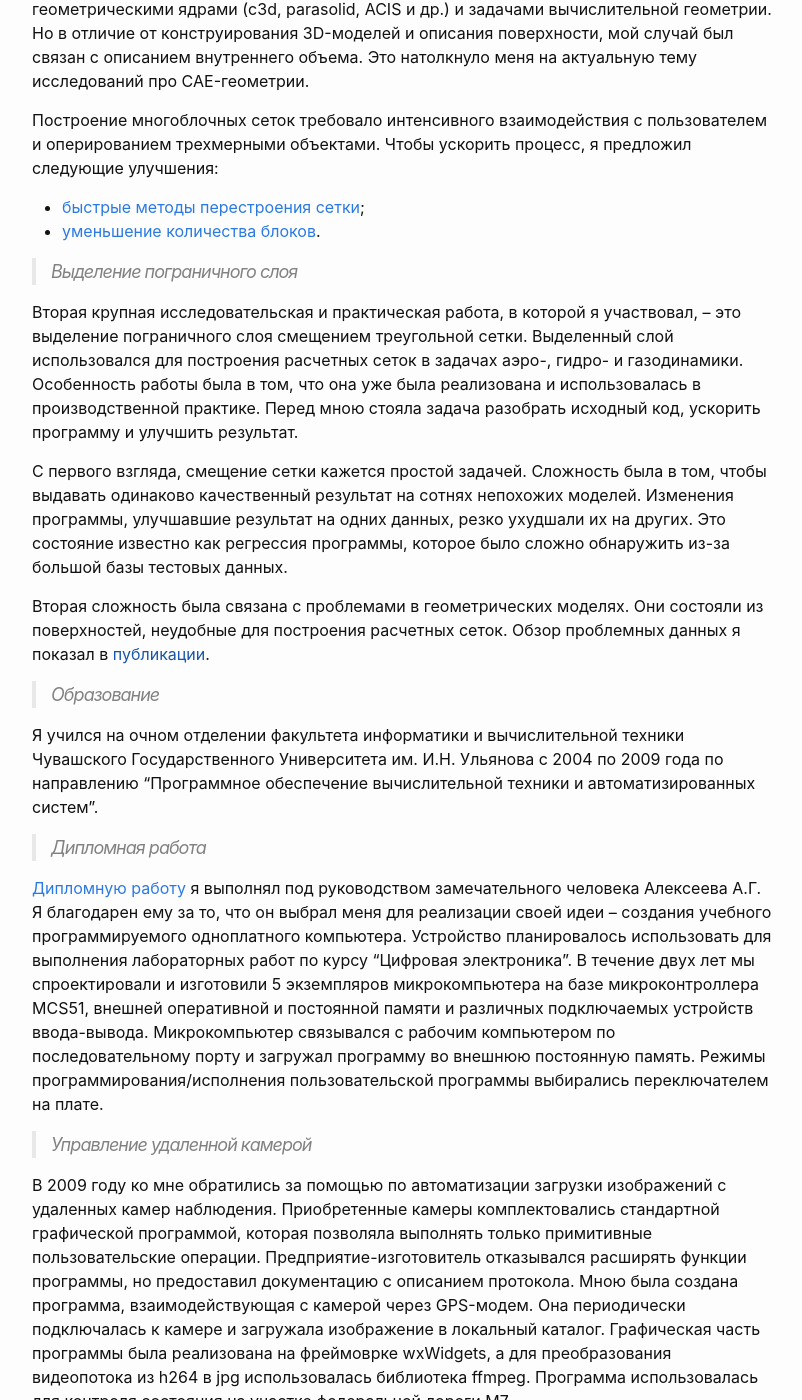
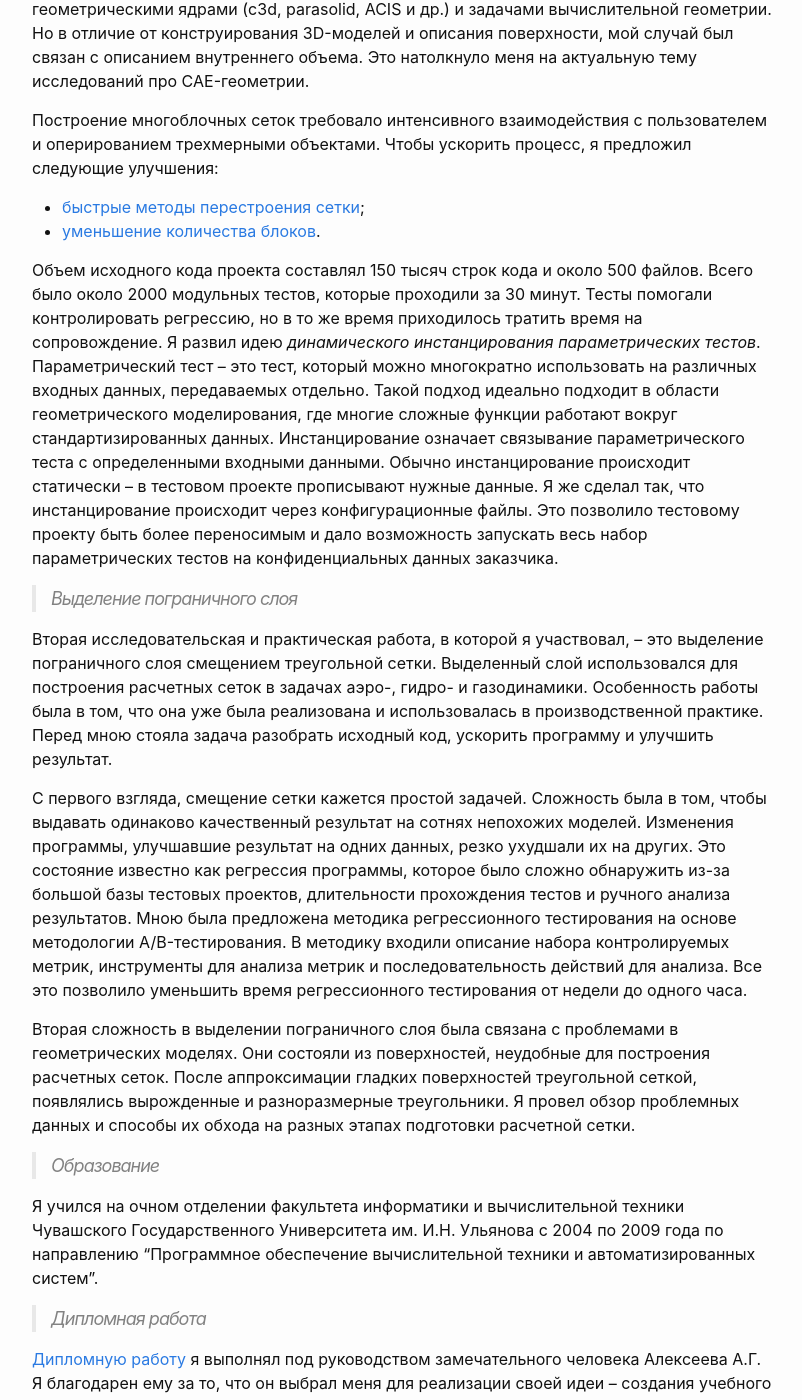
Before and after one commit to wolodyx/wolodyx.github.io, a Jekyll site: the page built from about.md, in a window 1280 px wide and 1400 px high, scrolled down 860 px. Shown: the whole window, without its empty margins (238-1040 px from the left). Built offline with Jekyll 4.4.1, drawn with Linux system fonts in a browser that asks for light colours; some of the changed text lies outside the part shown.

Commit message:
Обновление

```diff
--- a/about.md
+++ b/about.md
@@ -7,11 +7,9 @@ permalink: /about/
 Всем привет!
 Меня зовут Владимир Лазарев.
 Я проживаю в г. Саров Нижегородской области.
-Женат, имею троих детей.
 
-С октября по 2009 года по настояющее время работаю во ФГУП РФЯЦ-ВНИИЭФ.
-На данный момент нахожусь в должности старшего научного сотрудника.
-Моя работа связана с научными исследованиями и разработкой перспективных методов построения трехмерных расчетных сеток для численного моделирования различных физических процессов.
+С октября по 2009 года по февраль 2023 работал во ФГУП РФЯЦ-ВНИИЭФ, 4 года из которых в должности старшего научного сотрудника.
+Моя работа была связана с научными исследованиями и разработкой перспективных методов построения трехмерных расчетных сеток для численного моделирования различных физических процессов.
 Результаты моих работ вы можете посмотреть [здесь]({% post_url 2022-03-27-publications %}).
 Можно выделить два основных направления работ, которыми я занимался:
 * построение многоблочной структурированной сетки (с 2010 по 2018 года);
@@ -41,9 +39,20 @@ permalink: /about/
 * [быстрые методы перестроения сетки](https://elibrary.ru/item.asp?id=32712325);
 * [уменьшение количества блоков](https://elibrary.ru/item.asp?id=44010236).
 
+Объем исходного кода проекта составлял 150 тысяч строк кода и около 500 файлов.
+Всего было около 2000 модульных тестов, которые проходили за 30 минут.
+Тесты помогали контролировать регрессию, но в то же время приходилось тратить время на сопровождение.
+Я развил идею *динамического инстанцирования параметрических тестов*.
+Параметрический тест -- это тест, который можно многократно использовать на различных входных данных, передаваемых отдельно.
+Такой подход идеально подходит в области геометрического моделирования, где многие сложные функции работают вокруг стандартизированных данных.
+Инстанцирование означает связывание параметрического теста с определенными входными данными.
+Обычно инстанцирование происходит статически -- в тестовом проекте прописывают нужные данные.
+Я же сделал так, что инстанцирование происходит через конфигурационные файлы.
+Это позволило тестовому проекту быть более переносимым и дало возможность запускать весь набор параметрических тестов на конфиденциальных данных заказчика.
+
 > Выделение пограничного слоя
 
-Вторая крупная исследовательская и практическая работа, в которой я участвовал, -- это выделение пограничного слоя смещением треугольной сетки.
+Вторая исследовательская и практическая работа, в которой я участвовал, -- это выделение пограничного слоя смещением треугольной сетки.
 Выделенный слой использовался для построения расчетных сеток в задачах аэро-, гидро- и газодинамики.
 Особенность работы была в том, что она уже была реализована и использовалась в производственной практике.
 Перед мною стояла задача разобрать исходный код, ускорить программу и улучшить результат.
@@ -51,11 +60,15 @@ permalink: /about/
 С первого взгляда, смещение сетки кажется простой задачей.
 Сложность была в том, чтобы выдавать одинаково качественный результат на сотнях непохожих моделей.
 Изменения программы, улучшавшие результат на одних данных, резко ухудшали их на других.
-Это состояние известно как регрессия программы, которое было сложно обнаружить из-за большой базы тестовых данных.
+Это состояние известно как регрессия программы, которое было сложно обнаружить из-за большой базы тестовых проектов, длительности прохождения тестов и ручного анализа результатов.
+Мною была предложена методика регрессионного тестирования на основе методологии A/B-тестирования.
+В методику входили описание набора контролируемых метрик, инструменты для анализа метрик и последовательность действий для анализа.
+Все это позволило уменьшить время регрессионного тестирования от недели до одного часа.
 
-Вторая сложность была связана с проблемами в геометрических моделях.
+Вторая сложность в выделении пограничного слоя была связана с проблемами в геометрических моделях.
 Они состояли из поверхностей, неудобные для построения расчетных сеток.
-Обзор проблемных данных я показал в [публикации]().
+После аппроксимации гладких поверхностей треугольной сеткой, появлялись вырожденные и разноразмерные треугольники.
+Я провел обзор проблемных данных и способы их обхода на разных этапах подготовки расчетной сетки.
 
 > Образование
 
```
